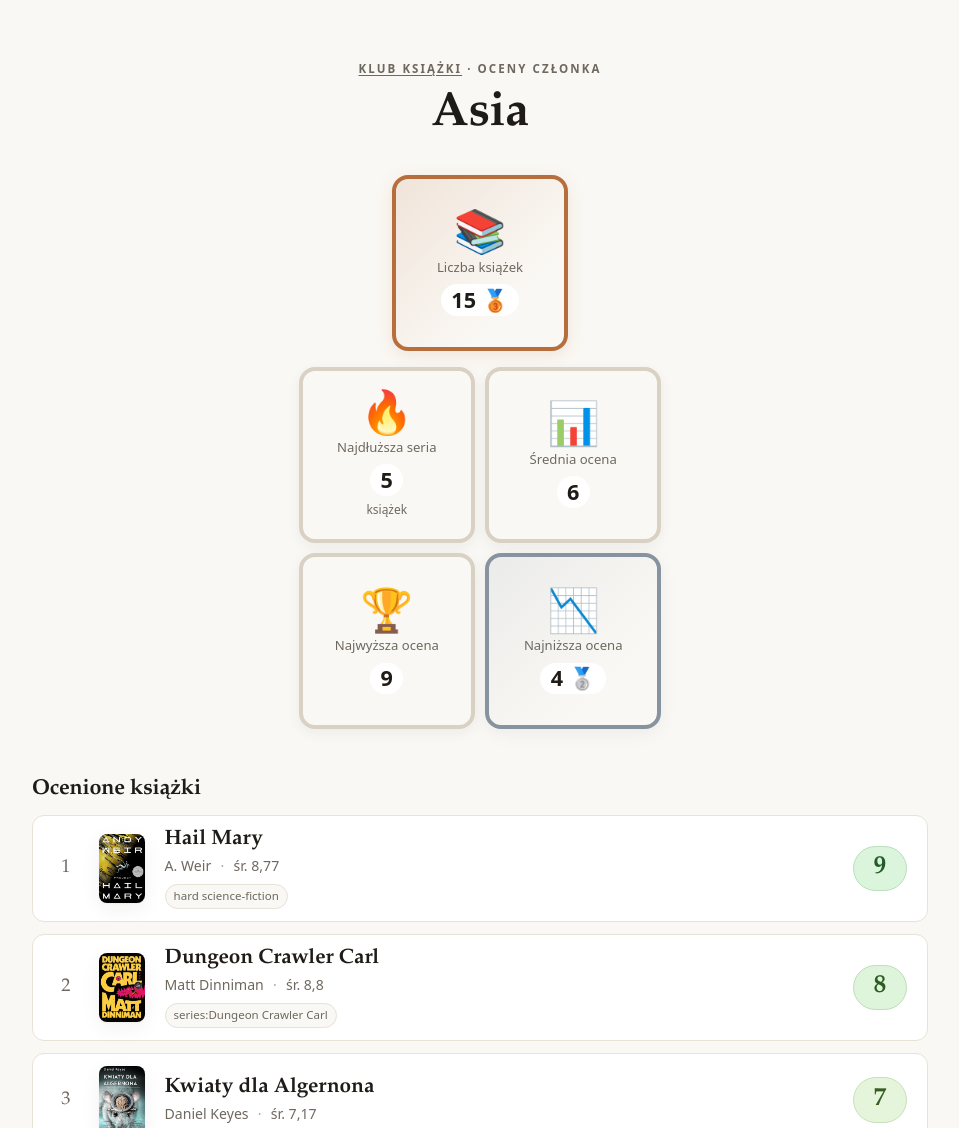
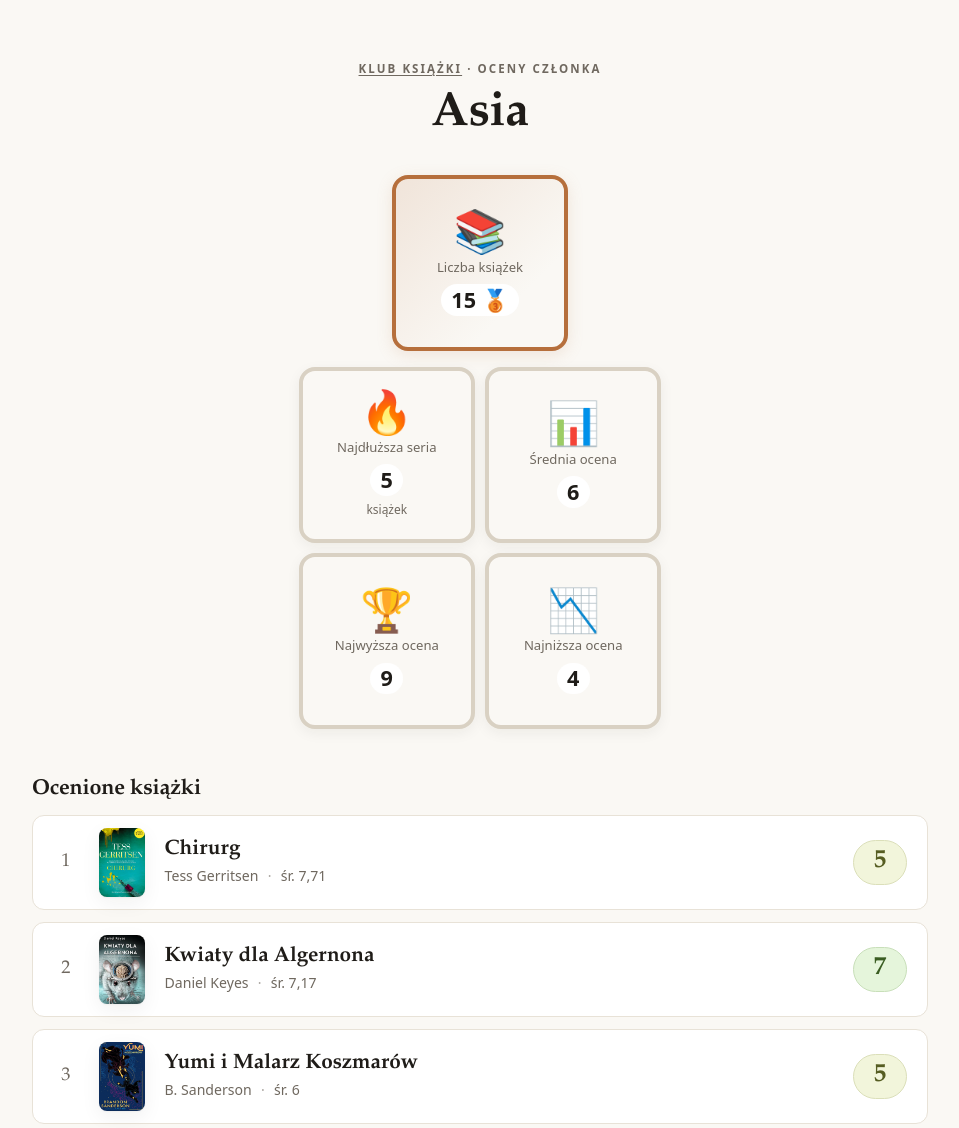
Before and after one commit to karoel2/book-club, an Astro site: page /members/asia in a window 1280 px wide. Shown: the top 1128 px of the page, without its empty margins (160-1119 px from the left). Built offline with nearby package versions, Linux system fonts and the light colour scheme; Astro itself is replaced by a stand-in of ours.

Commit message:
Fix user stats review findings

```diff
--- a/src/data/books.ts
+++ b/src/data/books.ts
@@ -347,23 +347,30 @@
       break;
   }
 
-  // Determine leaders (ties)
+  // Use displayed average precision when determining ties, and competition ranks.
   const leaderValue = getLeaderValue(sortedStats[0], category);
   const leaders = sortedStats.filter(stat => getLeaderValue(stat, category) === leaderValue);
+  let previousValue: number | undefined;
+  let rank = 0;
 
-  return sortedStats.map((stat, index) => ({
+  return sortedStats.map((stat, index) => {
+    const value = getLeaderValue(stat, category);
+    if (value !== previousValue) rank = index + 1;
+    previousValue = value;
+    return {
     user: stat,
-    rank: index + 1,
+    rank,
     isLeader: leaders.some(leader => leader.name === stat.name)
-  }));
+    };
+  });
 }
 
 /** Get the metric value for a user in a specific category */
 function getLeaderValue(user: UserStatistics, category: LeaderboardCategory): number {
   switch (category) {
     case 'activity': return user.ratedCount;
-    case 'highest-average': return user.average ?? -1;
-    case 'lowest-average': return user.average ?? 11;
+    case 'highest-average': return user.average === null ? -1 : Math.round(user.average * 100) / 100;
+    case 'lowest-average': return user.average === null ? 11 : Math.round(user.average * 100) / 100;
     case 'streak': return user.longestStreak;
   }
 }
--- a/src/pages/members/[slug].astro
+++ b/src/pages/members/[slug].astro
@@ -1,7 +1,7 @@
 ---
 import Base from '../../layouts/Base.astro';
 import BookRow from '../../components/BookRow.astro';
-import { getMembers, getMemberBySlug, getMemberRatings, getUserStatistics, getLeaderboard, booksLabel } from '../../data/books';
+import { getMembers, getMemberBySlug, getMemberRatingsChronological, getUserStatistics, getAllUserStatistics, getLeaderboard, booksLabel } from '../../data/books';
 import { url } from '../../lib/url';
 
 export function getStaticPaths() {
@@ -11,19 +11,21 @@
 const { slug } = Astro.params;
 const member = getMemberBySlug(slug!);
 if (!member) {
-  return new Response(null, {
-    status: 404,
-    statusText: 'Not Found',
-    headers: {
-      'Location': '/404'
-    }
-  });
+  return Astro.redirect(url('/404'), 302);
 }
 
 const stats = getUserStatistics(member.name);
-const ratings = getMemberRatings(member.name);
+const ratings = getMemberRatingsChronological(member.name);
 const rankFor = (category: 'highest-average' | 'lowest-average' | 'streak' | 'activity') =>
   getLeaderboard(category).find((entry) => entry.user.name === member.name)?.rank;
+const rankForScore = (score: number | null, direction: 'high' | 'low') => {
+  if (score === null) return undefined;
+  const values = getAllUserStatistics()
+    .map((user) => direction === 'high' ? user.highestScore : user.lowestScore)
+    .filter((value): value is number => value !== null)
+    .sort((a, b) => direction === 'high' ? b - a : a - b);
+  return values.findIndex((value) => value === score) + 1;
+};
 const medalClass = (rank: number | undefined) =>
   rank === 1 ? 'is-gold' : rank === 2 ? 'is-silver' : rank === 3 ? 'is-bronze' : '';
 const medalEmoji = (rank: number | undefined) =>
@@ -57,15 +59,15 @@
           <strong class="member-stat-value">{stats.averageLabel}</strong>
           {!stats.averageEligible && <span class="member-stat-note">poniżej 3 ocen</span>}
         </div>
-        <div class:list={['member-stat-card', medalClass(rankFor('highest-average'))]}>
+        <div class:list={['member-stat-card', medalClass(rankForScore(stats.highestScore, 'high'))]}>
           <span class="member-stat-icon" aria-hidden="true">🏆</span>
           <span class="member-stat-label">Najwyższa ocena</span>
-          <strong class="member-stat-value">{stats.highestScore ?? '—'} {medalEmoji(rankFor('highest-average'))}</strong>
+          <strong class="member-stat-value">{stats.highestScore ?? '—'} {medalEmoji(rankForScore(stats.highestScore, 'high'))}</strong>
         </div>
-        <div class:list={['member-stat-card', medalClass(rankFor('lowest-average'))]}>
+        <div class:list={['member-stat-card', medalClass(rankForScore(stats.lowestScore, 'low'))]}>
           <span class="member-stat-icon" aria-hidden="true">📉</span>
           <span class="member-stat-label">Najniższa ocena</span>
-          <strong class="member-stat-value">{stats.lowestScore ?? '—'} {medalEmoji(rankFor('lowest-average'))}</strong>
+          <strong class="member-stat-value">{stats.lowestScore ?? '—'} {medalEmoji(rankForScore(stats.lowestScore, 'low'))}</strong>
         </div>
       </div>
     </section>
```
Also changed, not shown: src/pages/index.astro (+4 -4 lines).
